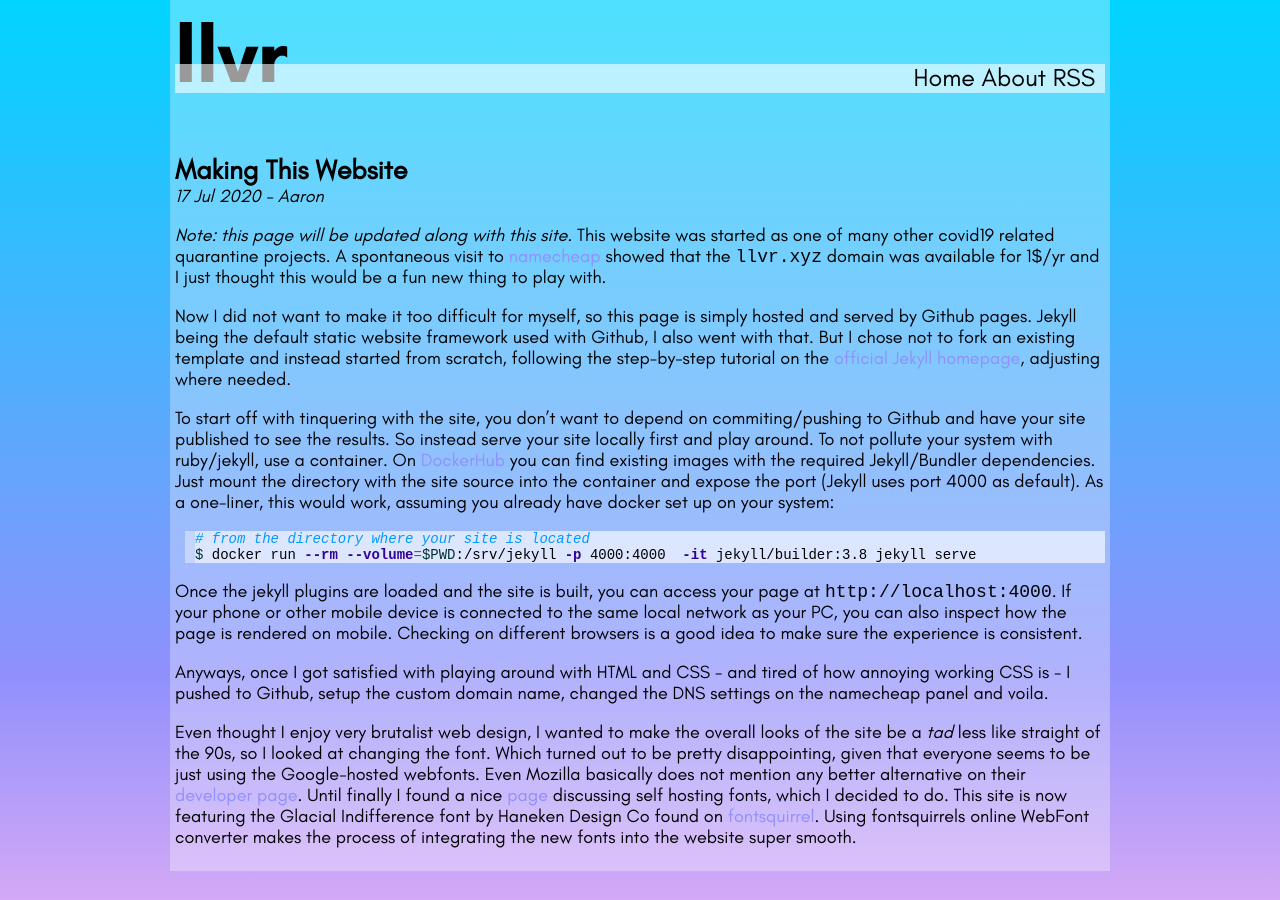
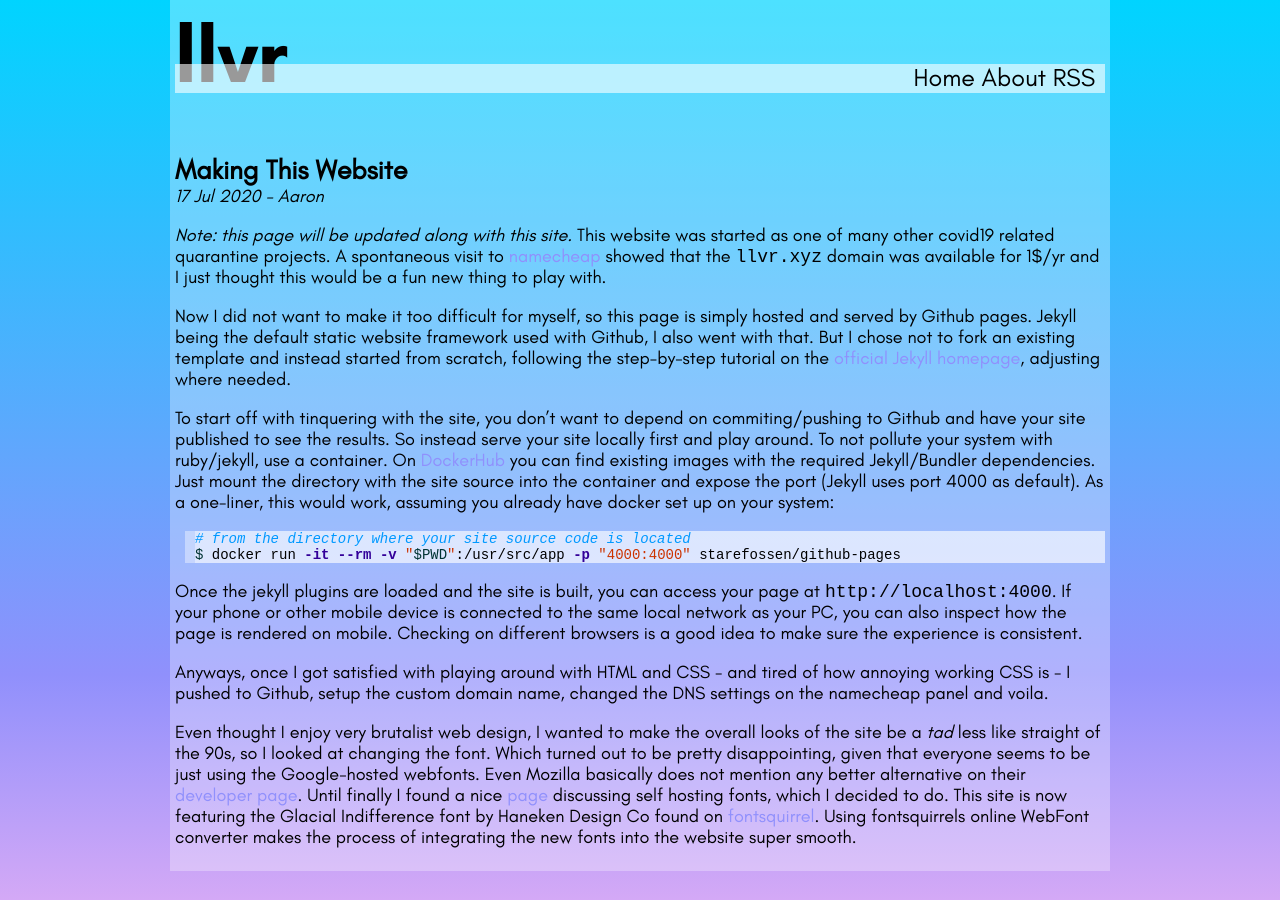
Before and after one commit to 2ar0n/2ar0n.github.io, a Jekyll site: the page built from _posts/2020-07-17-making-this-website.md, in a window 1280 px wide. Built offline with Jekyll 4.4.1, drawn with Linux system fonts in a browser that asks for light colours.

Commit message:
Updated the docker image used for local serving.

````diff
--- a/_posts/2020-07-17-making-this-website.md
+++ b/_posts/2020-07-17-making-this-website.md
@@ -11,8 +11,8 @@ Now I did not want to make it too difficult for myself, so this page is simply h
 To start off with tinquering with the site, you don't want to depend on commiting/pushing to Github and have your site published to see the results. So instead serve your site locally first and play around. To not pollute your system with ruby/jekyll, use a container. On <a href="https://hub.docker.com/u/jekyll">DockerHub</a> you can find existing images with the required Jekyll/Bundler dependencies. Just mount the directory with the site source into the container and expose the port (Jekyll uses port 4000 as default). As a one-liner, this would work, assuming you already have docker set up on your system:
 
 ```bash
-# from the directory where your site is located
-$ docker run --rm --volume=$PWD:/srv/jekyll -p 4000:4000  -it jekyll/builder:3.8 jekyll serve
+# from the directory where your site source code is located
+$ docker run -it --rm -v "$PWD":/usr/src/app -p "4000:4000" starefossen/github-pages
 ```
 
 Once the jekyll plugins are loaded and the site is built, you can access your page at `http://localhost:4000`. If your phone or other mobile device is connected to the same local network as your PC, you can also inspect how the page is rendered on mobile. Checking on different browsers is a good idea to make sure the experience is consistent.
````
Also changed, not shown: 1 other file.
